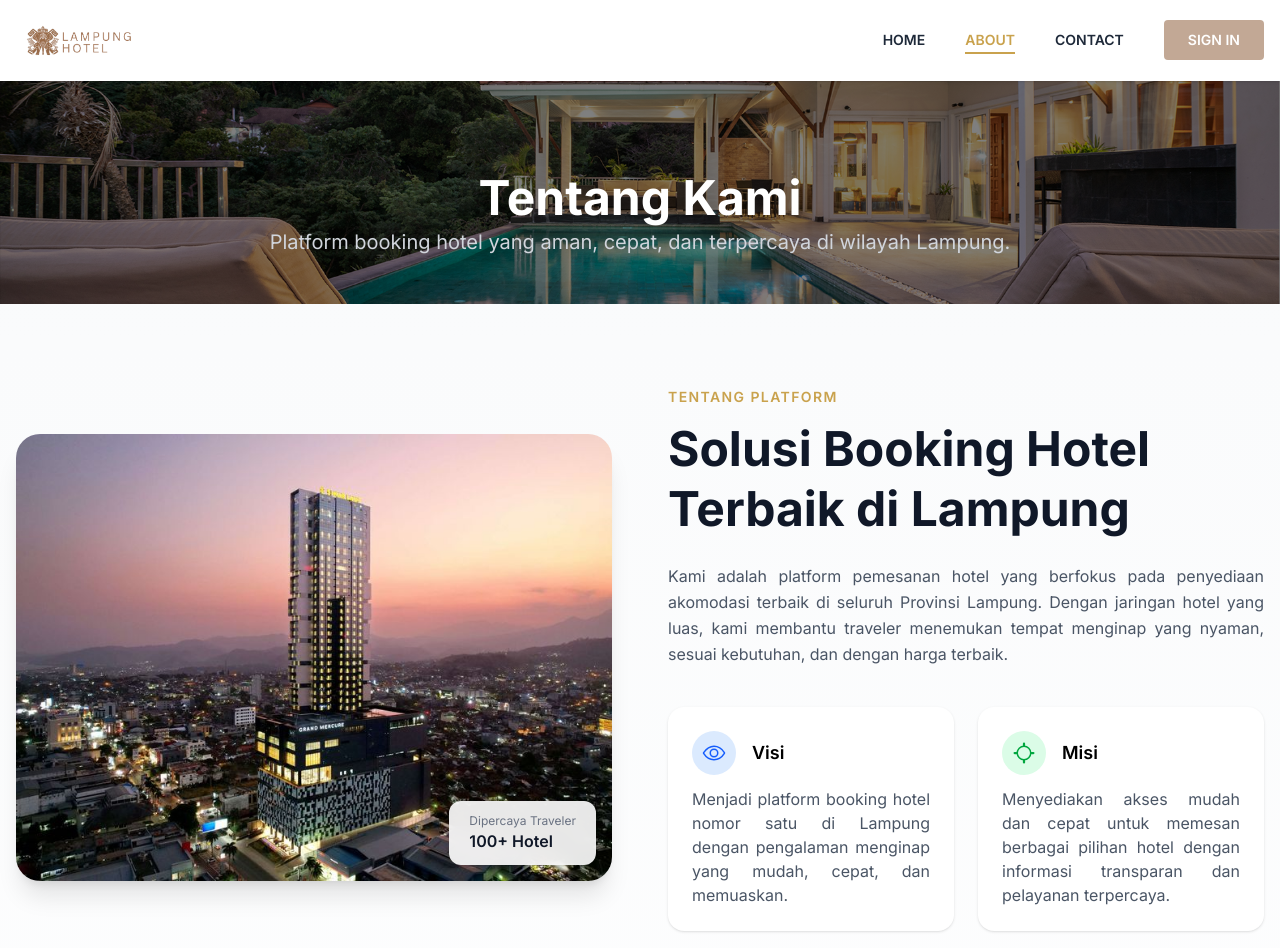
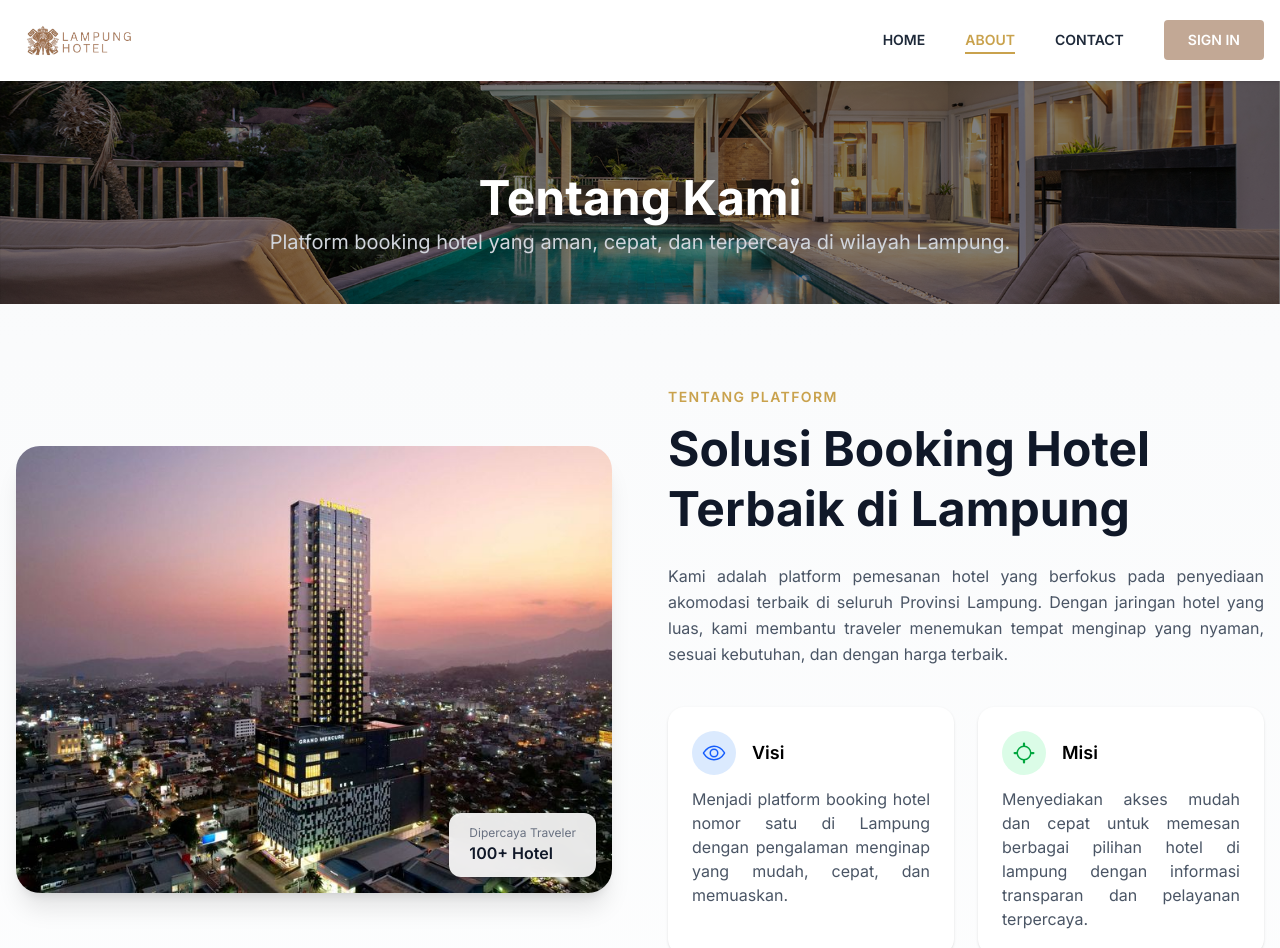
Before and after one commit to hafizahalfitra/booking-hotel, a Next.js app in the folder WEB/: page /about in a window 1280 px wide. Shown: the top 948 px of the page. Built offline with nearby package versions, Linux system fonts and the light colour scheme.

Commit message:
memperbarui informasi tentang website

```diff
--- a/WEB/app/about/page.tsx
+++ b/WEB/app/about/page.tsx
@@ -77,7 +77,7 @@ const AboutPage = () => {
                                 </div>
                                 <p className="text-gray-600 text-justify">
                                     Menyediakan akses mudah dan cepat untuk memesan berbagai pilihan
-                                    hotel dengan informasi transparan dan pelayanan terpercaya.
+                                    hotel di lampung dengan informasi transparan dan pelayanan terpercaya.
                                 </p>
                             </div>
                         </div>
```
